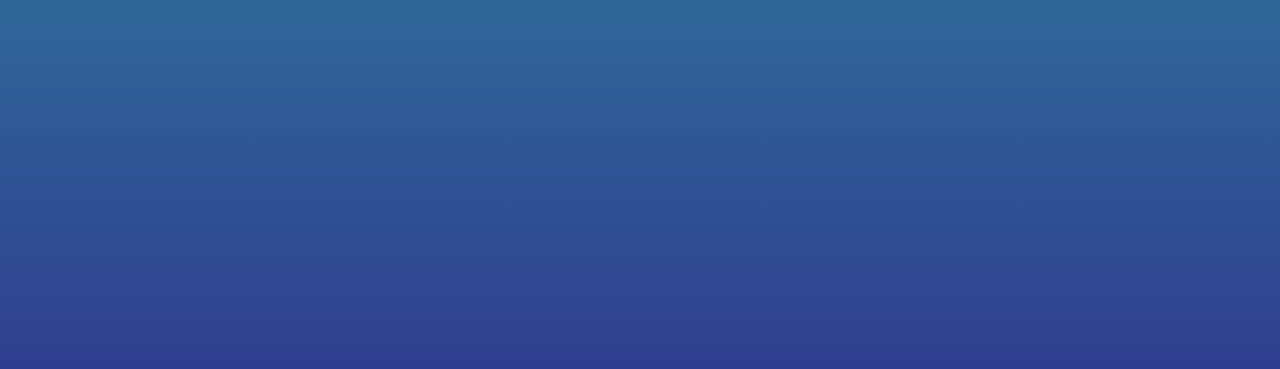
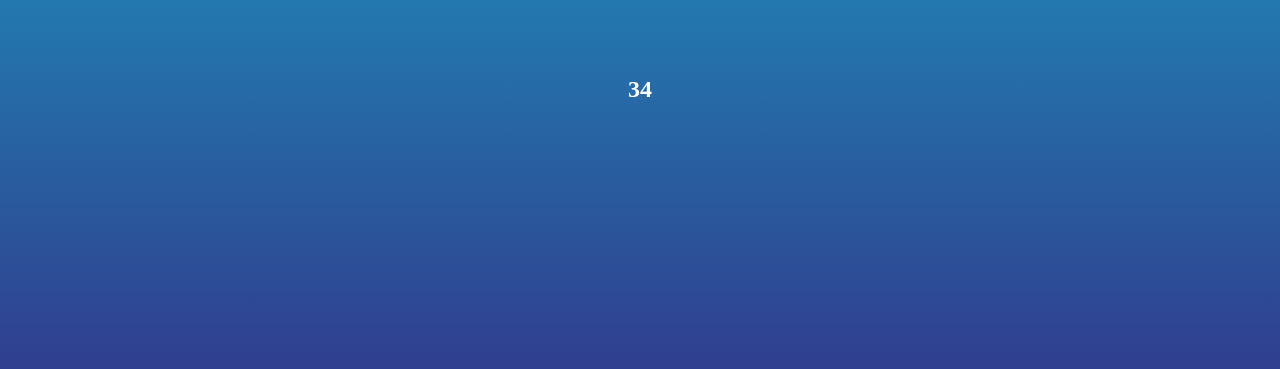
Before and after one commit to caridadrivera/weather-app, a plain HTML site: page index.html in a window 1280 px wide. Shown: the part 431-800 px from the top of the page. Drawn offline with Linux system fonts and the light colour scheme.

Commit message:
centered items

```diff
--- a/index.html
+++ b/index.html
@@ -8,11 +8,33 @@
     </head>
 
     <body>
+
         <div class="location">
             <h1 class="location-timezone"> Timezone </h1>
             <p>Icon</p>
         </div>
 
+
+        <div class="temperature">
+            <h2 class="temperature-degree"> 34 </h2>
+
+        </div>
+
+
+
+
+
+
+
+
+
+
+
+
         <script src="app.js"></script>
+
+
     </body>
+
+
 </html>
--- a/style.css
+++ b/style.css
@@ -10,5 +10,17 @@ body {
     justify-content: center;
     flex-direction: column;
     align-items: center;
-    background: linear-gradient(rgb(47, 150, 163), rgb(48, 62, 143))
+    background: linear-gradient(rgb(19, 190, 212), rgb(48, 62, 143));
+    color: white;
+
 }
+
+.location,
+.temperature {
+    height: 30vh;
+    width: 50%;
+    display: flex;
+    justify-content: space-around;
+    align-items: center;
+
+}
```
